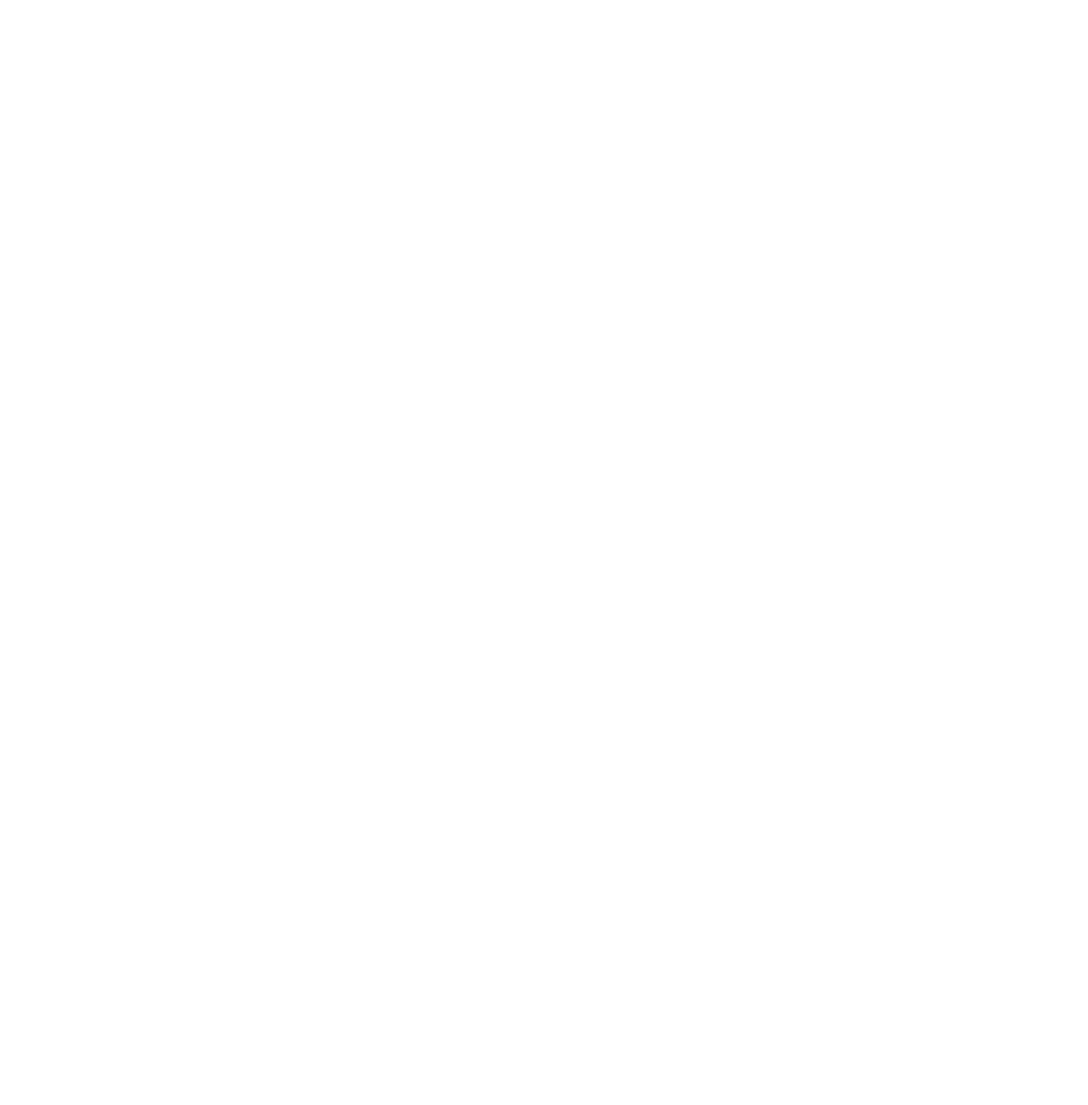
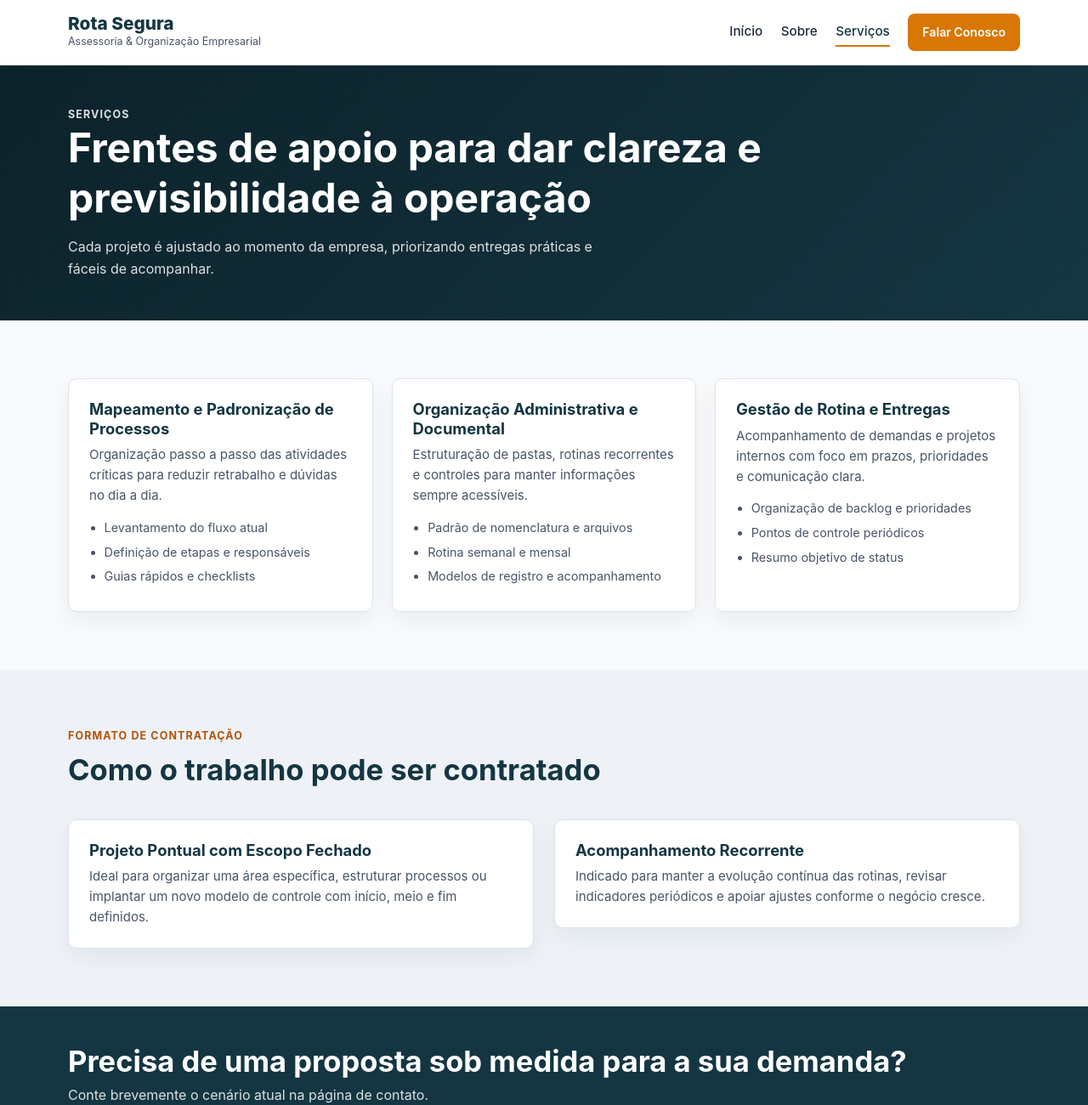
Before and after one commit to raphaEsteves/rota-segura-institucional, a plain HTML site: page servicos.html in a window 1280 px wide. Shown: the top 1300 px of the page at 85% size. Before the commit the page ends 800 px from the top, so only its background shows below. Drawn offline with Linux system fonts and the light colour scheme.

Commit message:
Upload servicos.html

```diff
--- a/index.html
+++ b/index.html
@@ -8,7 +8,7 @@
     name="description"
     content="Site institucional demonstrativo da Rota Segura Assessoria: organização de processos, rotina administrativa e apoio operacional para empresas e empreendedores."
   />
-  <link rel="stylesheet" href="css/styles.css" />
+  <link rel="stylesheet" href="./css/style.css" />
 </head>
 <body id="topo">
   <header class="site-header">
@@ -178,6 +178,6 @@
     ↑ Topo
   </a>
 
-  <script src="js/script.js"></script>
+  <script src="./js/script.js"></script>
 </body>
 </html>
--- a/servicos.html
+++ b/servicos.html
@@ -0,0 +1,156 @@
+<!DOCTYPE html>
+<html lang="pt-BR">
+<head>
+  <meta charset="UTF-8" />
+  <meta name="viewport" content="width=device-width, initial-scale=1.0" />
+  <title>Serviços | Rota Segura Assessoria</title>
+  <meta
+    name="description"
+    content="Detalhamento dos serviços de organização de processos, rotina administrativa e acompanhamento de projetos."
+  />
+  <link rel="stylesheet" href="./css/style.css" />
+</head>
+<body id="topo">
+  <header class="site-header">
+    <div class="container header-inner">
+      <a href="index.html" class="brand" aria-label="Rota Segura Assessoria - Página Inicial">
+        <span class="brand-name">Rota Segura</span>
+        <span class="brand-sub">Assessoria & Organização Empresarial</span>
+      </a>
+
+      <button
+        class="nav-toggle"
+        type="button"
+        aria-label="Abrir menu de navegação"
+        aria-expanded="false"
+        aria-controls="main-nav"
+      >
+        <span></span>
+        <span></span>
+        <span></span>
+      </button>
+
+      <nav class="main-nav" id="main-nav" aria-label="Navegação principal">
+        <a href="index.html">Início</a>
+        <a href="sobre.html">Sobre</a>
+        <a href="servicos.html">Serviços</a>
+        <a href="contato.html" class="btn btn-sm btn-accent">Falar Conosco</a>
+      </nav>
+    </div>
+  </header>
+
+  <main>
+    <section class="page-banner">
+      <div class="container">
+        <p class="eyebrow">Serviços</p>
+        <h1>Frentes de apoio para dar clareza e previsibilidade à operação</h1>
+        <p>
+          Cada projeto é ajustado ao momento da empresa, priorizando entregas práticas e fáceis de
+          acompanhar.
+        </p>
+      </div>
+    </section>
+
+    <section class="section">
+      <div class="container grid-3">
+        <article class="card">
+          <h3>Mapeamento e Padronização de Processos</h3>
+          <p>
+            Organização passo a passo das atividades críticas para reduzir retrabalho e dúvidas no
+            dia a dia.
+          </p>
+          <ul class="card-list">
+            <li>Levantamento do fluxo atual</li>
+            <li>Definição de etapas e responsáveis</li>
+            <li>Guias rápidos e checklists</li>
+          </ul>
+        </article>
+
+        <article class="card">
+          <h3>Organização Administrativa e Documental</h3>
+          <p>
+            Estruturação de pastas, rotinas recorrentes e controles para manter informações sempre
+            acessíveis.
+          </p>
+          <ul class="card-list">
+            <li>Padrão de nomenclatura e arquivos</li>
+            <li>Rotina semanal e mensal</li>
+            <li>Modelos de registro e acompanhamento</li>
+          </ul>
+        </article>
+
+        <article class="card">
+          <h3>Gestão de Rotina e Entregas</h3>
+          <p>
+            Acompanhamento de demandas e projetos internos com foco em prazos, prioridades e
+            comunicação clara.
+          </p>
+          <ul class="card-list">
+            <li>Organização de backlog e prioridades</li>
+            <li>Pontos de controle periódicos</li>
+            <li>Resumo objetivo de status</li>
+          </ul>
+        </article>
+      </div>
+    </section>
+
+    <section class="section section-alt">
+      <div class="container">
+        <div class="section-header">
+          <p class="eyebrow">Formato de Contratação</p>
+          <h2>Como o trabalho pode ser contratado</h2>
+        </div>
+
+        <div class="grid-2">
+          <article class="card">
+            <h3>Projeto Pontual com Escopo Fechado</h3>
+            <p>
+              Ideal para organizar uma área específica, estruturar processos ou implantar um novo
+              modelo de controle com início, meio e fim definidos.
+            </p>
+          </article>
+
+          <article class="card">
+            <h3>Acompanhamento Recorrente</h3>
+            <p>
+              Indicado para manter a evolução contínua das rotinas, revisar indicadores periódicos e
+              apoiar ajustes conforme o negócio cresce.
+            </p>
+          </article>
+        </div>
+      </div>
+    </section>
+
+    <section class="cta-strip">
+      <div class="container cta-strip-inner">
+        <div>
+          <h2>Precisa de uma proposta sob medida para a sua demanda?</h2>
+          <p>Conte brevemente o cenário atual na página de contato.</p>
+        </div>
+        <a href="contato.html" class="btn btn-accent">Solicitar Contato</a>
+      </div>
+    </section>
+  </main>
+
+  <footer class="site-footer">
+    <div class="container footer-grid">
+      <div>
+        <strong>Rota Segura Assessoria</strong>
+        <p>Projeto demonstrativo de site institucional multi-página — marca e dados fictícios.</p>
+      </div>
+      <nav class="footer-links" aria-label="Links do rodapé">
+        <a href="index.html">Início</a>
+        <a href="sobre.html">Sobre</a>
+        <a href="servicos.html">Serviços</a>
+        <a href="contato.html">Contato</a>
+      </nav>
+    </div>
+  </footer>
+
+  <a href="#topo" class="back-to-top-float" id="back-to-top-float" aria-label="Voltar ao topo">
+    ↑ Topo
+  </a>
+
+  <script src="js/script.js"></script>
+</body>
+</html>
```
